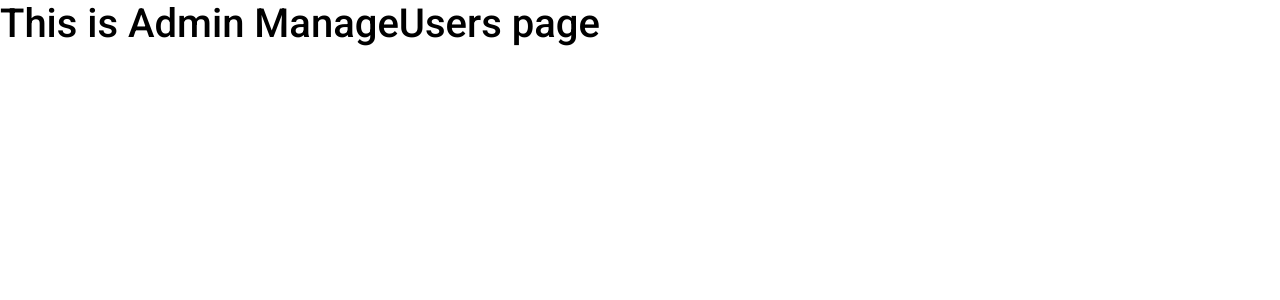
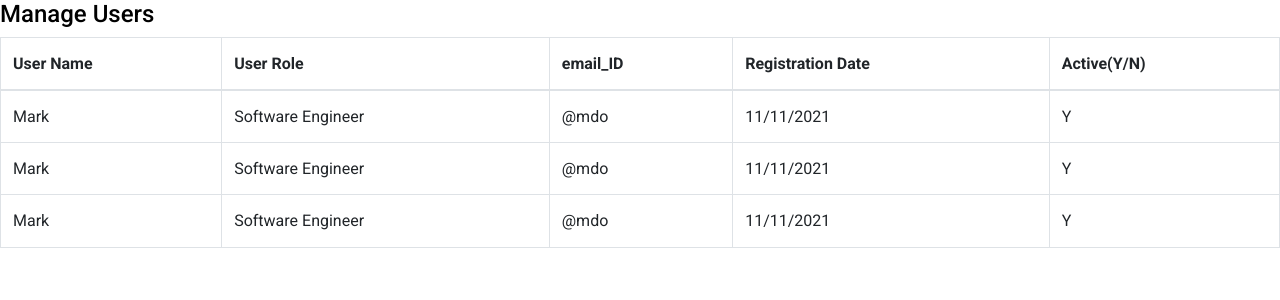
Before and after one commit to Manikanth1801/Patient-portal, a React (Create React App) app: page /admin/manageUsers in a window 1280 px wide. Shown: the top 300 px of the page. Built offline with nearby package versions, Linux system fonts and the light colour scheme; no server answers.

Commit message:
Footer and Manage Users Included

```diff
--- a/src/App.js
+++ b/src/App.js
@@ -1,11 +1,13 @@
 import './App.css';
 import Routes from './Router/Routes';
+// import Footer from './Common/Footer/Footer';
 
 function App() {
   return (
 
-    <div className="Ap">
+    <div>
         <Routes />
+        {/* <Footer /> */}
     </div>
   );
 }
--- a/src/Common/Footer/Footer.css
+++ b/src/Common/Footer/Footer.css
@@ -0,0 +1,4 @@
+i.fab {
+    color: #6ABEBE;
+    margin: 0 5px;
+}
--- a/src/Views/Admin/AdminDashboard/AdminDashboard.css
+++ b/src/Views/Admin/AdminDashboard/AdminDashboard.css
@@ -0,0 +1,18 @@
+.manage-users-btn{
+    background-color: #6ABEBE;
+    color: #fff;
+    border: 0;
+    cursor: pointer;
+    display: inline-block;
+    font-weight: 400;
+    text-align: center;
+    vertical-align: middle;
+    padding: 0.375rem 0.75rem;
+    border-radius: 0.25rem;
+    margin-bottom: 20px;
+}
+.manage-users-btn:hover{
+    background-color: #008688;
+    color: #fff;
+    text-decoration: none;
+}
--- a/src/Views/Admin/AdminDashboard/AdminDashboard.jsx
+++ b/src/Views/Admin/AdminDashboard/AdminDashboard.jsx
@@ -1,18 +1,23 @@
 import React, { Component } from 'react';
+// import LeftNav from '../../../Common/LeftNav/LeftNav';
+// import {Button} from 'reactstrap';
+import './AdminDashboard.css';
+// import ManageUsers from '../ManageUsers/ManageUsers';
+import { Link } from 'react-router-dom';
 
 class AdminDashboard extends Component {
     constructor(props) {
         super(props)
-
-        this.state = {
-
-        }
     }
 
     render() {
         return (
             <div>
                 <h1>This is Admin Dashboard page</h1>
+                {/* <LeftNav menuType="patient"/> */}
+
+                <Link to="/admin/manageUsers" className="manage-users-btn">Manage Users</Link>
+                {/* <ManageUsers></ManageUsers> */}
             </div>
         )
     }
--- a/src/Views/Admin/ManageUsers/ManageUsers.jsx
+++ b/src/Views/Admin/ManageUsers/ManageUsers.jsx
@@ -1,4 +1,6 @@
 import React, { Component } from 'react';
+import { Table } from 'reactstrap';
+import axios from 'axios';
 
 class ManageUsers extends Component {
     constructor(props) {
@@ -9,10 +11,49 @@ class ManageUsers extends Component {
         }
     }
 
+    componentDidMount(){
+        var data = axios.get('http://localhost:8000/user');
+        console.log("data ==== ", data);
+    }
+
     render() {
         return (
             <div>
-                <h1>This is Admin ManageUsers page</h1>
+                <h4>Manage Users</h4>
+                <Table bordered responsive>
+                    <thead>
+                        <tr>
+                            <th>User Name</th>
+                            <th>User Role</th>
+                            <th>email_ID</th>
+                            <th>Registration Date</th>
+                            <th>Active(Y/N)</th>
+                        </tr>
+                    </thead>
+                    <tbody>
+                        <tr>
+                            <td>Mark</td>
+                            <td>Software Engineer</td>
+                            <td>@mdo</td>
+                            <td>11/11/2021</td>
+                            <td>Y</td>
+                        </tr>
+                        <tr>
+                            <td>Mark</td>
+                            <td>Software Engineer</td>
+                            <td>@mdo</td>
+                            <td>11/11/2021</td>
+                            <td>Y</td>
+                        </tr>
+                        <tr>
+                            <td>Mark</td>
+                            <td>Software Engineer</td>
+                            <td>@mdo</td>
+                            <td>11/11/2021</td>
+                            <td>Y</td>
+                        </tr>
+                    </tbody>
+                </Table>
             </div>
         )
     }
```
Also changed, not shown: src/Common/Footer/Footer.jsx (+34 -5 lines).
